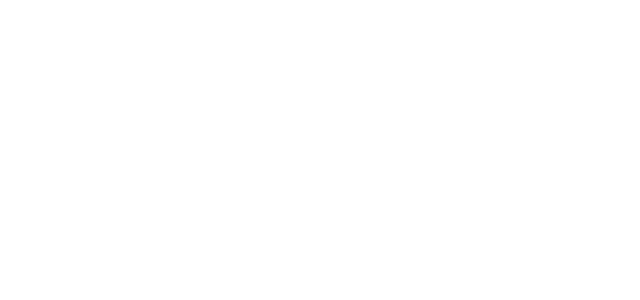
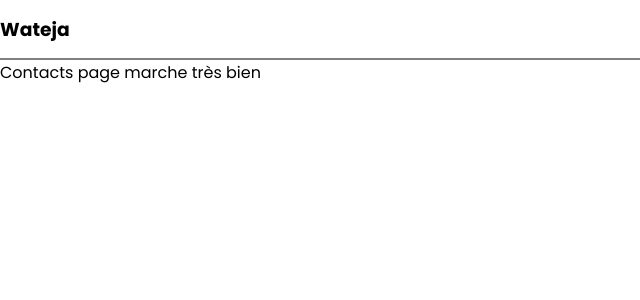
Before and after one commit to Chadrac-WAKOMYA/wateja, a Next.js app: page /contacts in a window 1280 px wide. Shown: the top 300 px of the page, without its empty margins (0-640 px from the left). Built offline with nearby package versions, Linux system fonts and the light colour scheme.

Commit message:
contacts group layout initialised

```diff
--- a/src/app/(contacts)/layout.tsx
+++ b/src/app/(contacts)/layout.tsx
@@ -1,11 +1,13 @@
 import React, { ReactNode } from 'react'
+import Navbar from '../component/navbar'
 
 type Props = {children : ReactNode}
 
-export default function layout({}: Props) {
+export default function layout({children}: Props) {
   return (
     <div>
-
+        <Navbar/>
+        {children}
     </div>
   )
 }
--- a/src/app/component/navbar.tsx
+++ b/src/app/component/navbar.tsx
@@ -1,3 +1,4 @@
+import Link from 'next/link'
 import React from 'react'
 
 type Props = {}
@@ -5,7 +6,9 @@ type Props = {}
 export default function Navbar({}: Props) {
   return (
     <header className='navbar'>
-        <h3>Wateja</h3>
+        <h3>
+            <Link href="/">Wateja</Link>
+        </h3>
     </header>
   )
 }
```
